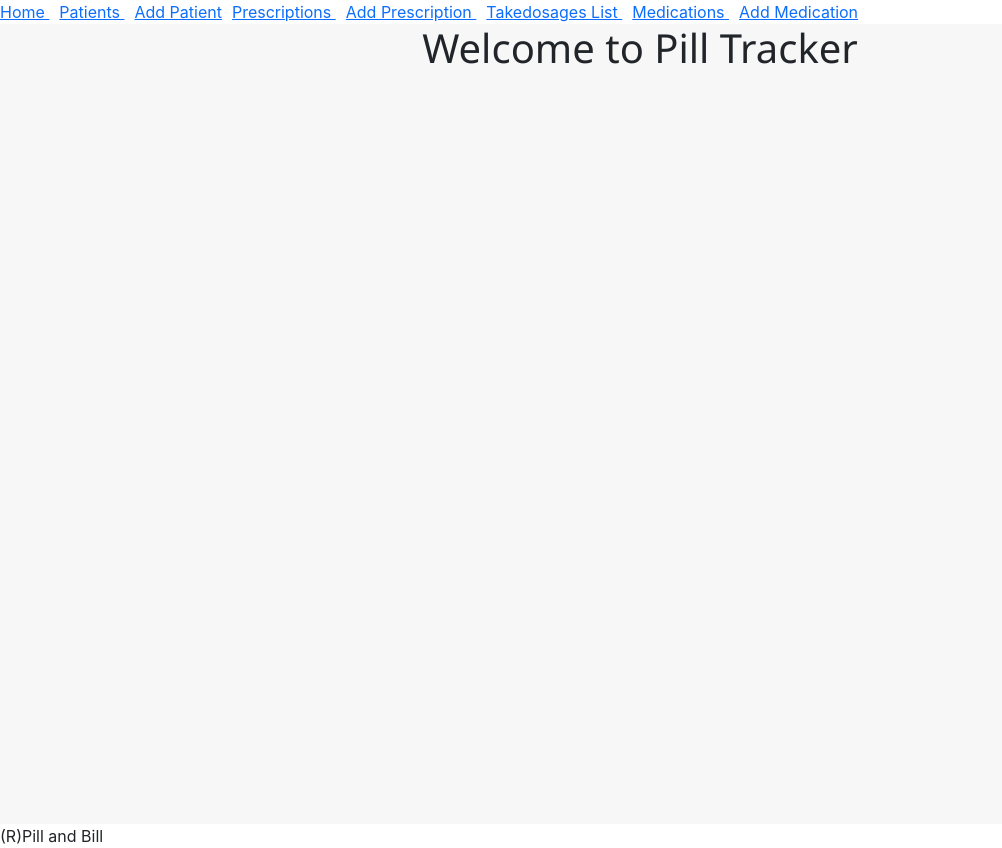
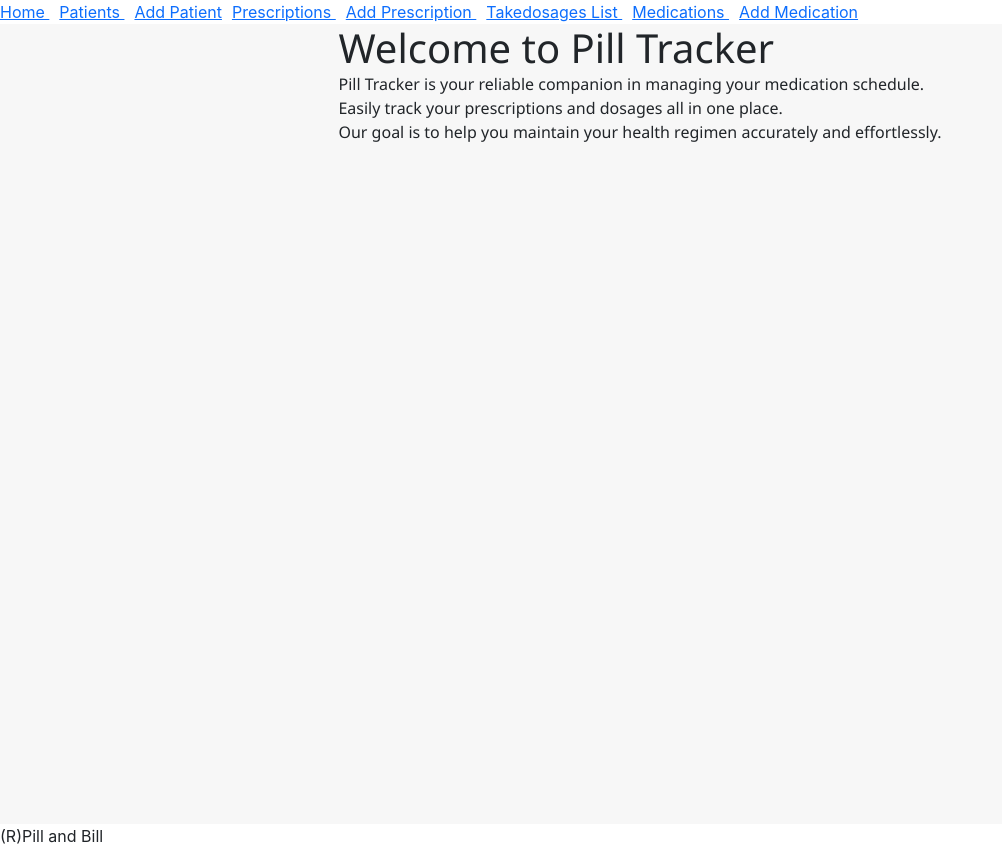
Before and after one commit to ruizj3/pill_and_bill, a React (Create React App) app in the folder pill_tracker/: page / in a window 1280 px wide. Shown: the whole page, without its empty margins (0-1002 px from the left). Built offline with nearby package versions, Linux system fonts and the light colour scheme.

Commit message:
Update Home.js
Short blurb for app

```diff
--- a/pill_tracker/src/components/Home.js
+++ b/pill_tracker/src/components/Home.js
@@ -1,16 +1,14 @@
-import React from 'react'
-
-
+import React from 'react';
 
 const Home = (props) => {
-
   return (
-      <h1>
-        Welcome to Pill Tracker
-      </h1>
-  )
-
-
-}
+    <div>
+      <h1>Welcome to Pill Tracker</h1>
+      <p>Pill Tracker is your reliable companion in managing your medication schedule.</p>
+      <p>Easily track your prescriptions and dosages all in one place.</p>
+      <p>Our goal is to help you maintain your health regimen accurately and effortlessly.</p>
+    </div>
+  );
+};
 
 export default Home
```
